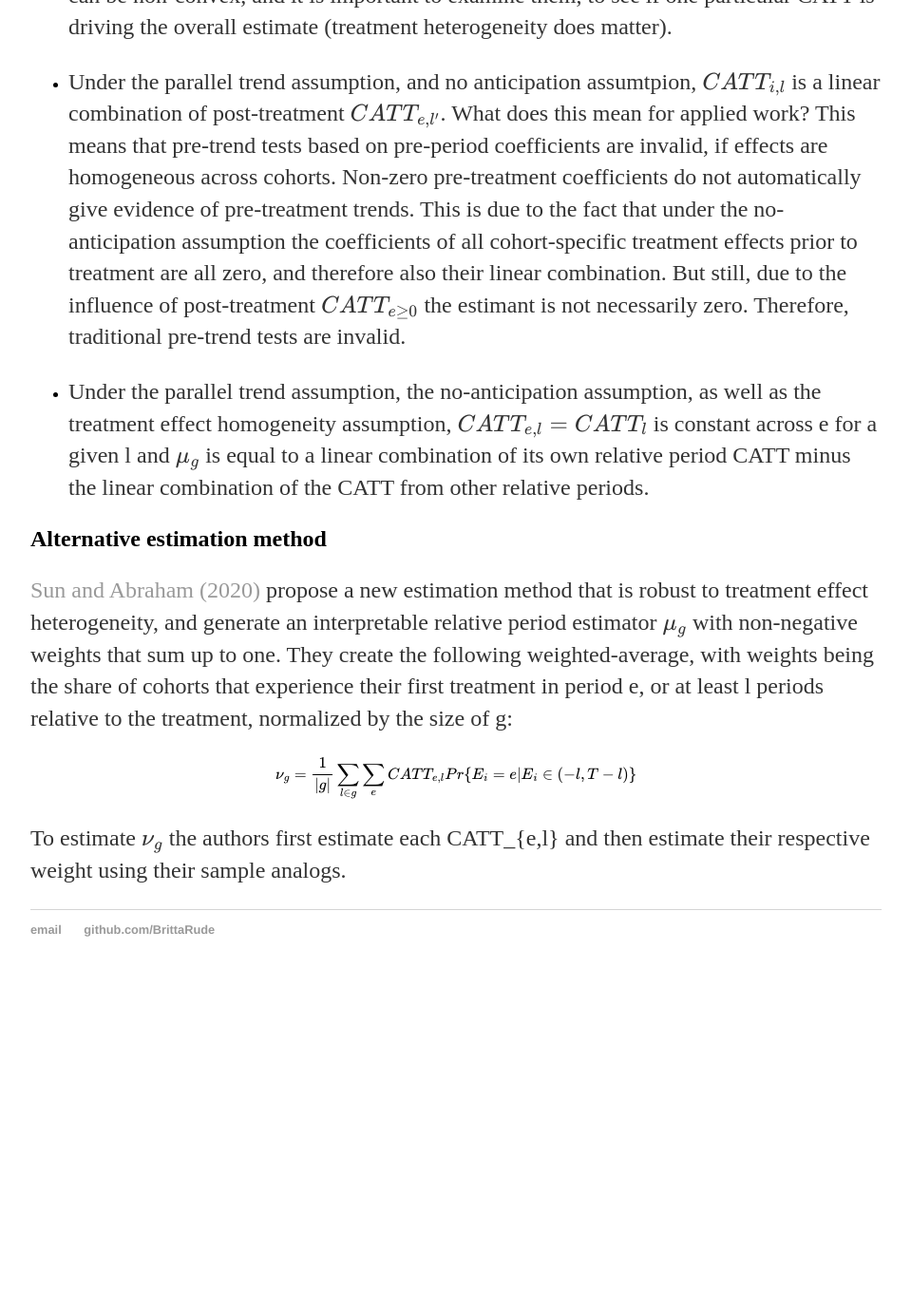
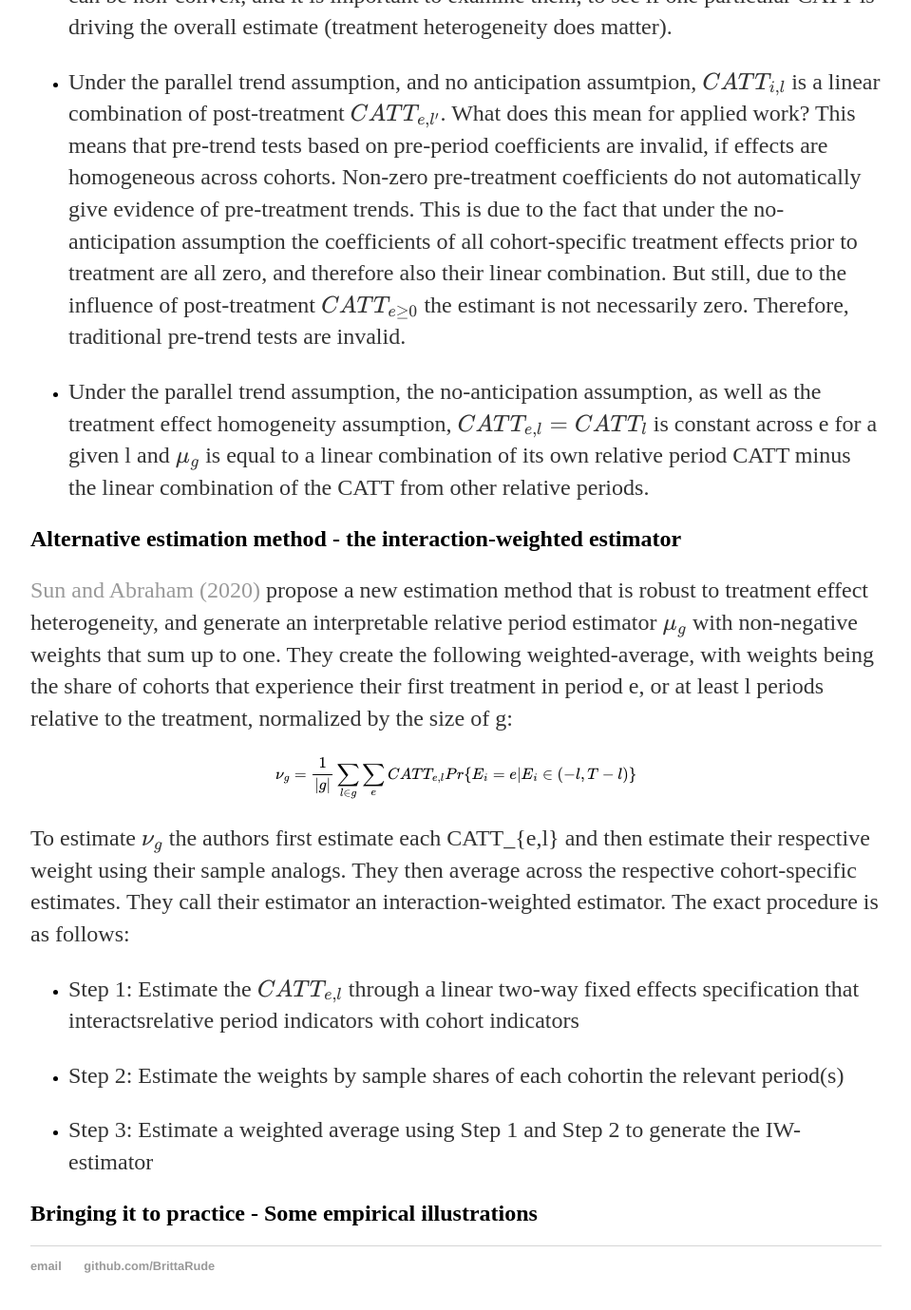
Before and after one commit to BrittaRude/BrittaRude.github.io, a Jekyll site: the page built from inputs_datascience/_posts/2020-07-26-britta-rude-event-studies-dynamic-treatment.md, in a window 1280 px wide and 1400 px high, scrolled down 4652 px. Shown: the top 1379 px of the window at 95% size, without its empty margins (160-1119 px from the left). Built offline with Jekyll 4.4.1, drawn with Linux system fonts in a browser that asks for light colours; formulas are drawn with MathJax 3; before the commit the page ends 5698 px from its top, so only the background shows below that.

Commit message:
Update 2020-07-26-britta-rude-event-studies-dynamic-treatment.md

```diff
--- a/inputs_datascience/_posts/2020-07-26-britta-rude-event-studies-dynamic-treatment.md
+++ b/inputs_datascience/_posts/2020-07-26-britta-rude-event-studies-dynamic-treatment.md
@@ -67,10 +67,18 @@
 
 - Under the parallel trend assumption, the no-anticipation assumption, as well as the treatment effect homogeneity assumption, $$CATT_{e,l} = CATT_{l}$$ is constant across e for a given l and $$ \mu_g $$ is equal to a linear combination of its own relative period CATT minus the linear combination of the CATT from other relative periods.
 
-## Alternative estimation method
+## Alternative estimation method - the interaction-weighted estimator
 
 [Sun and Abraham (2020)](http://economics.mit.edu/files/14964) propose a new estimation method that is robust to treatment effect heterogeneity, and generate an interpretable relative period estimator $$ \mu_g $$ with non-negative weights that sum up to one. They create the following weighted-average, with weights being the share of cohorts that experience their first treatment in period e, or at least l periods relative to the treatment, normalized by the size of g:
 
 $$ \nu_{g} = \frac{1}{|g|} \sum_{l \in g} \sum_e CATT_{e,l} Pr \{ E_i = e | E_i \in (-l, T-l) \}$$
 
-To estimate $$ \nu_{g}$$ the authors first estimate each CATT_{e,l} and then estimate their respective weight using their sample analogs.
+To estimate $$ \nu_{g}$$ the authors first estimate each CATT_{e,l} and then estimate their respective weight using their sample analogs. They then average across the respective cohort-specific estimates. They call their estimator an interaction-weighted estimator. The exact procedure is as follows:
+
+- Step 1: Estimate the $$CATT_{e,l}$$ through a linear two-way fixed effects specification that interactsrelative period indicators with cohort indicators
+
+- Step 2: Estimate the weights by sample shares of each cohortin the relevant period(s)
+
+- Step 3: Estimate a weighted average using Step 1 and Step 2 to generate the IW-estimator
+
+## Bringing it to practice - Some empirical illustrations
```
